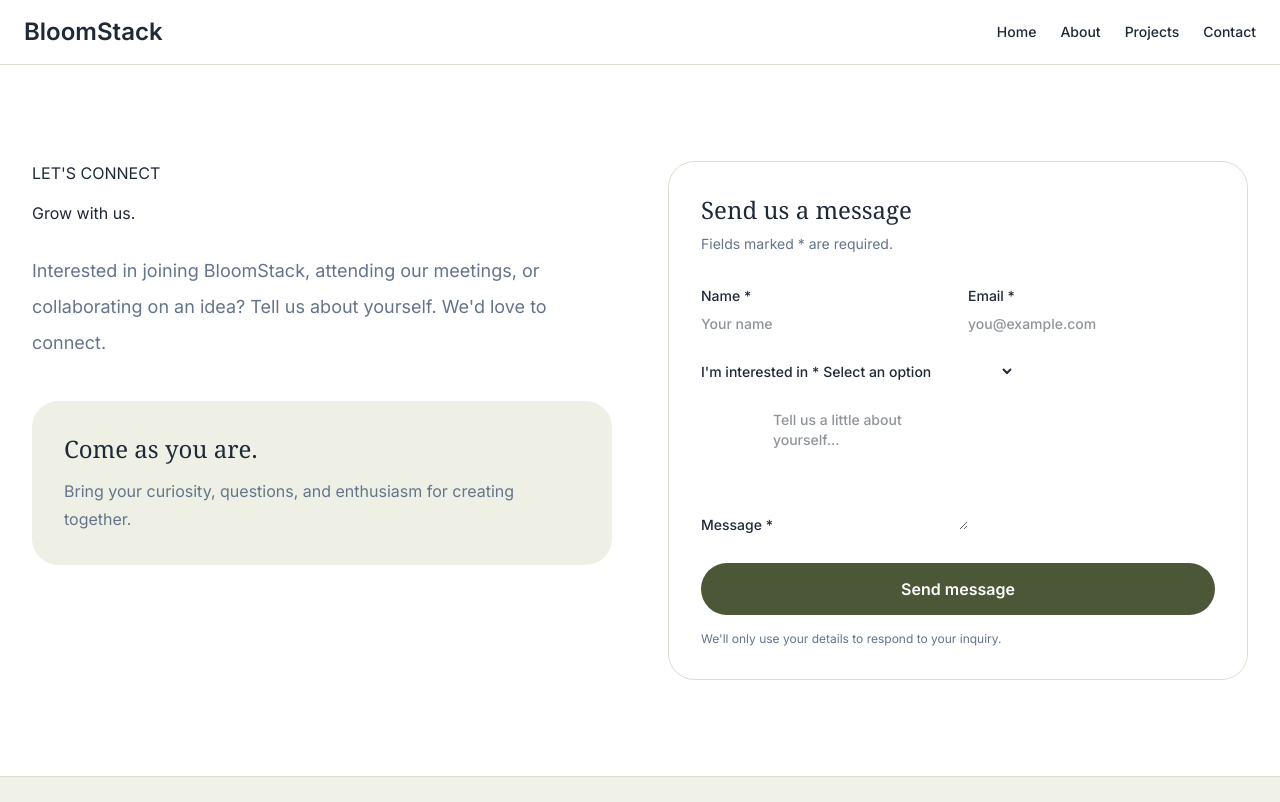
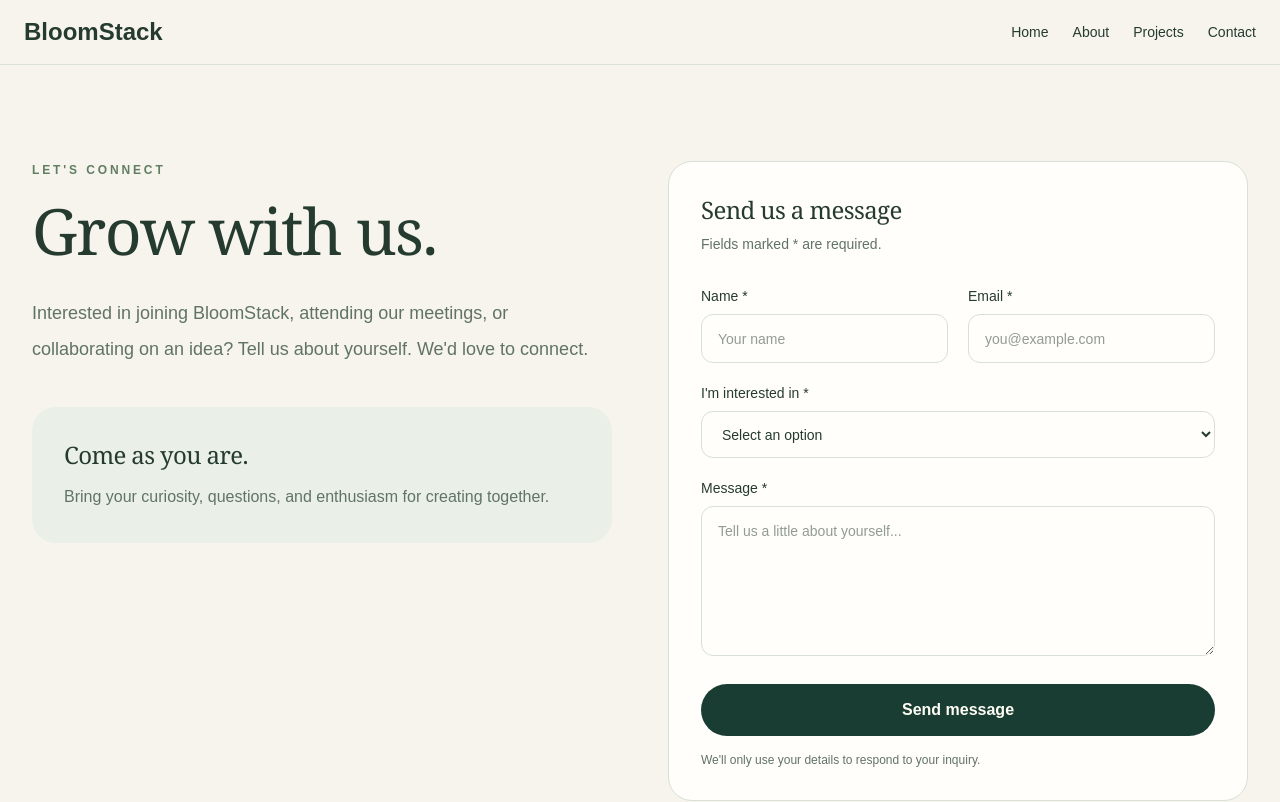
Before and after one commit to natsalinas/bloomstack_website, a Next.js app: page /contact in a window 1280 px wide. Shown: the top 802 px of the page. Built offline with nearby package versions, Linux system fonts and the light colour scheme.

Commit message:
Finish BloomStack branding and documentation

```diff
--- a/app/globals.css
+++ b/app/globals.css
@@ -1,199 +1 @@
-@import "tailwindcss";
-@import "tw-animate-css";
-@import "shadcn/tailwind.css";
-
-@custom-variant dark (&:is(.dark *));
-
-@theme inline {
-  --color-background: var(--background);
-  --color-foreground: var(--foreground);
-
-  --font-sans: var(--font-inter);
-  --font-mono: var(--font-geist-mono);
-
-  --color-sidebar-ring: var(--sidebar-ring);
-  --color-sidebar-border: var(--sidebar-border);
-  --color-sidebar-accent-foreground: var(--sidebar-accent-foreground);
-  --color-sidebar-accent: var(--sidebar-accent);
-  --color-sidebar-primary-foreground: var(--sidebar-primary-foreground);
-  --color-sidebar-primary: var(--sidebar-primary);
-  --color-sidebar-foreground: var(--sidebar-foreground);
-  --color-sidebar: var(--sidebar);
-
-  --color-chart-5: var(--chart-5);
-  --color-chart-4: var(--chart-4);
-  --color-chart-3: var(--chart-3);
-  --color-chart-2: var(--chart-2);
-  --color-chart-1: var(--chart-1);
-
-  --color-ring: var(--ring);
-  --color-input: var(--input);
-  --color-border: var(--border);
-
-  --color-destructive: var(--destructive);
-  --color-destructive-foreground: var(--destructive-foreground);
-
-  --color-accent: var(--accent);
-  --color-accent-foreground: var(--accent-foreground);
-
-  --color-muted: var(--muted);
-  --color-muted-foreground: var(--muted-foreground);
-
-  --color-secondary: var(--secondary);
-  --color-secondary-foreground: var(--secondary-foreground);
-
-  --color-primary: var(--primary);
-  --color-primary-foreground: var(--primary-foreground);
-
-  --color-popover: var(--popover);
-  --color-popover-foreground: var(--popover-foreground);
-
-  --color-card: var(--card);
-  --color-card-foreground: var(--card-foreground);
-
-  --radius-sm: calc(var(--radius) * 0.6);
-  --radius-md: calc(var(--radius) * 0.8);
-  --radius-lg: var(--radius);
-  --radius-xl: calc(var(--radius) * 1.4);
-  --radius-2xl: calc(var(--radius) * 1.8);
-  --radius-3xl: calc(var(--radius) * 2.2);
-  --radius-4xl: calc(var(--radius) * 2.6);
-}
-
-:root {
-  /*
-   * Base site theme
-   *
-   * These values are intentionally generic so each client project
-   * can replace them with its own brand colors.
-   */
-
-  --background: #ffffff;
-  --foreground: #1f2937;
-
-  --card: #ffffff;
-  --card-foreground: #1f2937;
-
-  --popover: #ffffff;
-  --popover-foreground: #1f2937;
-
-  --primary: #4b5737;
-  --primary-foreground: #ffffff;
-
-  --secondary: #eef0e6;
-  --secondary-foreground: #1e293b;
-
-  --muted: #f5f6ef;
-  --muted-foreground: #64748b;
-
-  --accent: #e2e7d5;
-  --accent-foreground: #1e293b;
-
-  --destructive: #dc2626;
-  --destructive-foreground: #ffffff;
-
-  --border: #d9dfcd;
-  --input: #d9dfcd;
-  --ring: #66744e;
-
-  --radius: 0.75rem;
-
-  /*
-   * Optional chart colors
-   */
-
-  --chart-1: #66744e;
-  --chart-2: #0d9488;
-  --chart-3: #7c3aed;
-  --chart-4: #ea580c;
-  --chart-5: #db2777;
-
-  /*
-   * Sidebar colors
-   */
-
-  --sidebar: #ffffff;
-  --sidebar-foreground: #1f2937;
-  --sidebar-primary: #4b5737;
-  --sidebar-primary-foreground: #ffffff;
-  --sidebar-accent: #eef0e6;
-  --sidebar-accent-foreground: #1e293b;
-  --sidebar-border: #d9dfcd;
-  --sidebar-ring: #66744e;
-}
-
-.dark {
-  --background: #0f172a;
-  --foreground: #f8fafc;
-
-  --card: #111827;
-  --card-foreground: #f8fafc;
-
-  --popover: #111827;
-  --popover-foreground: #f8fafc;
-
-  --primary: #a9b58b;
-  --primary-foreground: #0f172a;
-
-  --secondary: #303b2b;
-  --secondary-foreground: #f8fafc;
-
-  --muted: #1e293b;
-  --muted-foreground: #94a3b8;
-
-  --accent: #46553b;
-  --accent-foreground: #f8fafc;
-
-  --destructive: #ef4444;
-  --destructive-foreground: #ffffff;
-
-  --border: rgb(255 255 255 / 10%);
-  --input: rgb(255 255 255 / 15%);
-  --ring: #a9b58b;
-
-  --chart-1: #a9b58b;
-  --chart-2: #2dd4bf;
-  --chart-3: #a78bfa;
-  --chart-4: #fb923c;
-  --chart-5: #f472b6;
-
-  --sidebar: #111827;
-  --sidebar-foreground: #f8fafc;
-  --sidebar-primary: #a9b58b;
-  --sidebar-primary-foreground: #0f172a;
-  --sidebar-accent: #1e293b;
-  --sidebar-accent-foreground: #f8fafc;
-  --sidebar-border: rgb(255 255 255 / 10%);
-  --sidebar-ring: #a9b58b;
-}
-
-@layer base {
-  * {
-    @apply border-border outline-ring/50;
-  }
-
-  html {
-    scroll-behavior: smooth;
-  }
-
-  body {
-    @apply bg-background text-foreground font-sans antialiased;
-  }
-
-  h1,
-  h2,
-  h3,
-  h4,
-  h5,
-  h6 {
-    @apply text-foreground;
-  }
-
-  button,
-  a,
-  input,
-  textarea,
-  select {
-    font-family: inherit;
-  }
-}
+@import "tailwindcss";@import "tw-animate-css";@import "shadcn/tailwind.css";@theme inline{--color-background:var(--background);--color-foreground:var(--foreground);--color-primary:var(--primary);--color-primary-foreground:var(--primary-foreground);--color-secondary:var(--secondary);--color-secondary-foreground:var(--secondary-foreground);--color-muted:var(--muted);--color-muted-foreground:var(--muted-foreground);--color-card:var(--card);--color-card-foreground:var(--card-foreground);--color-border:var(--border);--color-input:var(--input);--color-ring:var(--ring);--font-sans:var(--font-inter)}:root{--background:#f6f4ec;--foreground:#263b30;--primary:#193d32;--primary-foreground:#fffdf6;--secondary:#eaf0e8;--secondary-foreground:#193d32;--muted:#eef1ea;--muted-foreground:#617367;--card:#fffefa;--card-foreground:#263b30;--border:#d8e1d5;--input:#d8e1d5;--ring:#7f9d87;--radius:.9rem}*{box-sizing:border-box}html{scroll-behavior:smooth}body{background:var(--background);color:var(--foreground);font-family:Arial,Helvetica,sans-serif}h1,h2,h3{letter-spacing:-.025em}.eyebrow{font-size:.75rem;font-weight:700;letter-spacing:.24em;color:#617e64}.section-title{max-width:760px;font-family:Georgia,serif;font-size:clamp(2.5rem,5vw,4.5rem);line-height:1.12}.form-field{display:block;width:100%;border:1px solid #d8e1d5;border-radius:.75rem;background:#fffefa;padding:.85rem 1rem;color:#263b30;outline-offset:3px}.form-field:focus{outline:2px solid #7f9d87}
```
